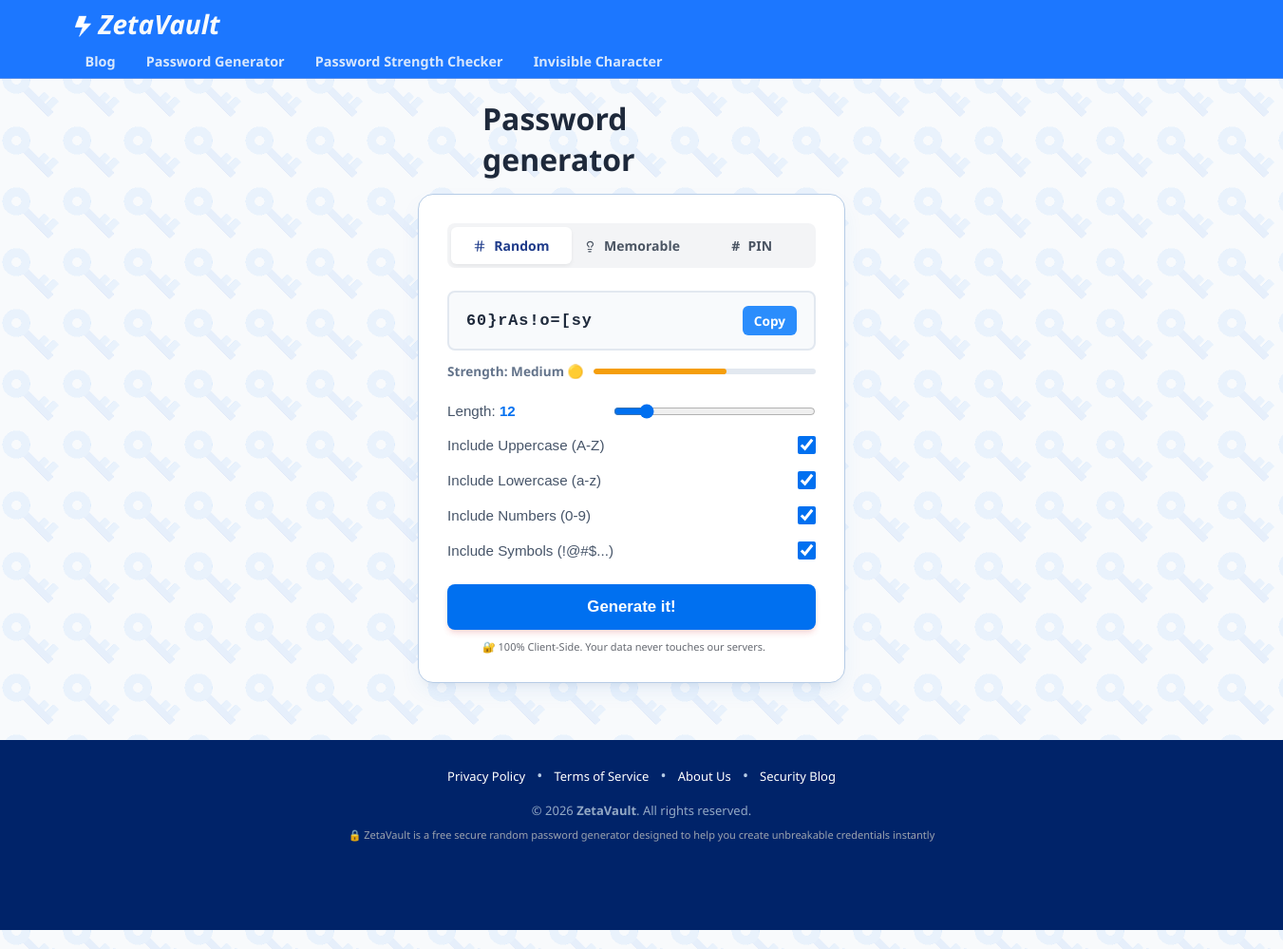
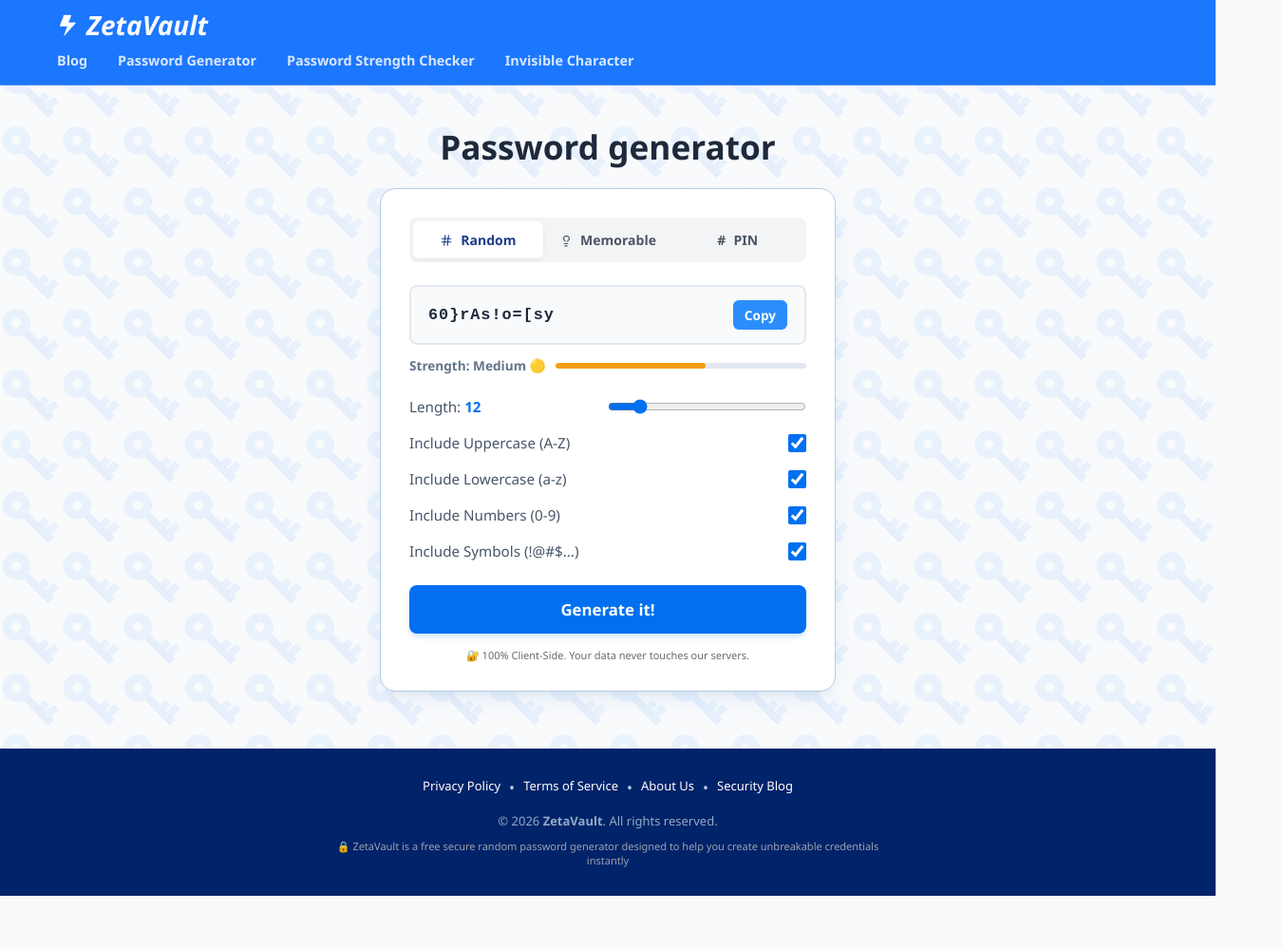
Before and after one commit to zetavaultdl/zetavault, a website: page index.html in a window 1280 px wide. Shown: the whole page at 95% size, 1351 px wide, since content can reach past the window. After the commit the page ends 943 px from the top, so only its background shows below. Drawn offline with Linux system fonts and the light colour scheme; a web font is replaced by a local one.

Commit message:
Add files via upload

```diff
--- a/index.html
+++ b/index.html
@@ -18,11 +18,12 @@
 <body>
     <header id="header">
         <div class="header-container">
-            <div class="logo-wrapper" >
-                <img src="media/icons/logo2.png" alt="ZetaPass" style="max-width: 23px; margin-top: 5px; margin-left: 0px;">
-                <h1 class="header-h1" onclick="window.location.href = 'index.html'" style="cursor: pointer;">ZetaVault</h1>
+            <div class="logo-wrapper">
+                <img src="media/icons/logo2.png" alt="ZetaPass" class="logo-img">
+                <h1 class="header-h1" onclick="window.location.href = 'index.html'">ZetaVault</h1>
             </div>
-            <nav id="header-nav" >
+            <!-- Mudado de id para class para casar com o seu CSS -->
+            <nav class="header-nav">
                 <a href="blog.html" class="nav-link">Blog</a>
                 <a href="index.html" class="nav-link">Password Generator</a>
                 <a href="checker.html" class="nav-link">Password Strength Checker</a>
@@ -30,8 +31,11 @@
             </nav>
         </div>
     </header>
-    <h1 style="margin: 20px 488px;">Password generator</h1>
-    <main class="container" style="margin-top: -5px;">
+
+    <!-- Removida a margem de 488px que quebrava o layout -->
+    <h1 class="main-title">Password generator</h1>
+
+    <main class="container">
         <div class="password-type-container">
             <button class="type-btn active" id="btn-random">
                  <svg xmlns="http://w3.org" width="14" height="14" viewBox="0 0 24 24" fill="none" stroke="currentColor" stroke-width="2" stroke-linecap="round" stroke-linejoin="round"><line x1="4" y1="9" x2="20" y2="9"></line><line x1="4" y1="15" x2="20" y2="15"></line><line x1="10" y1="3" x2="8" y2="21"></line><line x1="16" y1="3" x2="14" y2="21"></line></svg>
@@ -78,8 +82,9 @@
             </div>
         </div>
         <button class="btn-generate" id="generate-btn">Generate it!</button>
-        <p style="font-size: 11px; color: #666a72; margin: 10px 0px 0px 37px;">🔐 100% Client-Side. Your data never touches our servers.</p>
+        <p class="client-side-note">🔐 100% Client-Side. Your data never touches our servers.</p>
     </main>
+
     <footer id="footer">
          <div class="footer-links">
              <a href="privacy.html">Privacy Policy</a>
--- a/styles.css
+++ b/styles.css
@@ -5,69 +5,60 @@
     font-family: 'Segoe UI', Tahoma, Geneva, Verdana, sans-serif;
 }
 
-
 body {
     background-color: #f8fafc;
-
     background-image: url("media/background/backgroundicon1.png");
     background-repeat: repeat;
-
     background-size: 64px 64px;
-
-
-    margin: 0;
     color: #1e293b;
     min-height: 100vh;
     display: flex;
     flex-direction: column;
-    color: #1e293b;
-    min-height: 100vh;
-    padding: 20px;
+    align-items: center;
 }
 
-#header{
+#header {
     background-color: #1c77ff;
-    margin-top: -50px;
-    margin-left: -20px;
-     width: 1351px;
-     padding: 40px 20px 7px 20px;
-
-     border: 1px solid rgba(143, 161, 211, 0.5);
-     border-left: none;
-     border-right: none;
+    width: 100%;
+    padding: 12px 0 8px 0;
+    border-bottom: 1px solid rgba(143, 161, 211, 0.5);
+    display: flex;
+    justify-content: flex-start;
 }
 
-.header-container{
-    max-width: 1200px;
-    margin: 0 auto;
+.header-container {
+    width: 100%;
     display: flex;
     flex-direction: column;
     align-items: flex-start;
-    justify-content: flex-start;
-    gap: 14px;
-    width: 100%;
+    gap: 6px;
+    padding-left: 60px;
 }
 
-.logo-wrapper{
+.logo-wrapper {
      display: flex;
-     align-items:flex-start;
-     flex-direction: row;
-     justify-content: flex-start;
+     align-items: center;
+     gap: 8px;
+     cursor: pointer;
 }
 
-.header-h1{
-    margin-left: 5px;
+.logo-img {
+    max-width: 23px;
+    height: auto;
+}
+
+.header-h1 {
     color: #f8fafc;
     font-style: italic;
     font-size: 1.75rem;
     line-height: 1;
-    display: inline-block;
 }
 
 .header-nav {
     display: flex;
     align-items: center;
-    gap: 8px;
+    gap: 4px;
+    margin-left: -14px;
 }
 
 .nav-link {
@@ -91,34 +82,25 @@
     box-shadow: 0 4px 6px -1px rgba(0, 0, 0, 0.05);
 }
 
-@media (max-width: 600px) {
-    .header-container {
-        justify-content: center;
-        flex-direction: column;
-        gap: 10px;
-    }
-    .header-nav {
-        width: 100%;
-        justify-content: center;
-        flex-wrap: wrap;
-    }
-    .nav-link {
-        font-size: 0.85rem;
-        padding: 6px 10px;
-    }
+.main-title {
+    font-size: 2.2rem;
+    font-weight: 700;
+    text-align: center;
+    margin: 40px 0 20px 0;
+    color: #1e293b;
 }
 
 .container {
-    margin-top: 50px;
-    margin-left: 420px;
     background-color: #ffffff;
     padding: 30px;
     border-radius: 16px;
     box-shadow: 0 10px 25px -5px rgba(38, 117, 220, 0.1), 0 8px 10px -6px rgba(0, 0, 0, 0.05);
-    width: 100%;
-    max-width: 450px;
+    width: calc(100% - 40px);
+    max-width: 480px;
     border: 1px solid #b6cce6;
+    margin-bottom: 60px;
 }
+
 .password-type-container {
   display: flex;
   background: #f3f4f6;
@@ -178,7 +160,7 @@
     cursor: pointer;
     font-size: 0.85rem;
     font-weight: 600;
-    padding: 6px 12px 6px 12px;
+    padding: 6px 12px;
     border-radius: 6px;
     transition: all 0.2s ease-in-out;
     flex-shrink: 0;
@@ -234,23 +216,22 @@
     justify-content: space-between;
     align-items: center;
     margin-bottom: 18px;
+    gap: 10px;
 }
 
 .setting label {
     color: #475569;
-    font-family: 'Clash Display', sans-serif;
     font-size: 0.95rem;
     font-weight: 500;
 }
 
 #length-val {
     color: #0070F0;
-    font-family: 'Clash Display', sans-serif;
     font-weight: bold;
 }
 
 input[type="range"] {
-    width: 55%;
+    width: 50%;
     accent-color: #0070F0;
     cursor: pointer;
 }
@@ -260,6 +241,7 @@
     height: 19px;
     accent-color: #0070F0;
     cursor: pointer;
+    flex-shrink: 0;
 }
 
 .btn-generate {
@@ -268,43 +250,46 @@
     color: #ffffff;
     border: none;
     padding: 14px;
-    font-family: 'Clash Display', sans-serif;
     font-size: 1.05rem;
     font-weight: bold;
     border-radius: 8px;
     cursor: pointer;
     margin-top: 8px;
     transition: background 0.2s, transform 0.1s;
-    box-shadow: 0 4px 6px -1px rgba(220, 38, 38, 0.2);
+    box-shadow: 0 4px 6px -1px rgba(0, 112, 240, 0.2);
 }
 
 .btn-generate:hover {
-    background-color: #0070F0;
+    background-color: #0056b8;
 }
 
 .btn-generate:active {
     transform: scale(0.98);
 }
 
+.client-side-note {
+    font-size: 11px;
+    color: #666a72;
+    margin-top: 15px;
+    text-align: center;
+}
+
 #footer {
     background-color: #002369;
-    margin-top: 60px;
-    margin-left: -20px;
-    margin-bottom: 0;
-    padding: 24px;
-    line-height: 1.7;
-    height: 200px;
-    width: 1351px;
+    margin-top: auto;
+    width: 100%;
+    padding: 30px 20px;
     text-align: center;
     font-family: Arial, sans-serif;
-
 }
 
-
 .footer-links {
-  margin-bottom: 12px;
+  margin-bottom: 15px;
+  display: flex;
+  justify-content: center;
+  flex-wrap: wrap;
+  gap: 5px;
 }
-
 
 .footer-links a {
   color: #ffffff;
@@ -314,7 +299,6 @@
   transition: color 0.2s ease;
 }
 
-
 .footer-links a:hover {
   color: #e2e8f0;
   text-decoration: underline;
@@ -322,19 +306,49 @@
 
 .footer-links .divider {
   color: #b6cce6;
-  margin: 0 8px;
+  margin: 0 4px;
 }
-
 
 .copyright {
   font-size: 13px;
   color: #93a9c5;
-  margin: 0;
+  margin-bottom: 10px;
 }
-
 
 .security-note {
   font-size: 11px;
   color: #9ca3af;
-  margin-top: 6px;
+  max-width: 600px;
+  margin: 10px auto 0 auto;
 }
+
+@media (max-width: 768px) {
+    .header-container {
+        align-items: center;
+        text-align: center;
+        padding-left: 20px;
+        padding-right: 20px;
+    }
+
+    .header-nav {
+        margin-left: 0;
+        justify-content: center;
+        flex-wrap: wrap;
+    }
+
+    .nav-link {
+        font-size: 0.85rem;
+        padding: 6px 10px;
+    }
+
+    .container {
+        padding: 20px;
+        width: calc(100% - 24px);
+    }
+
+    .type-btn {
+        font-size: 12px;
+        padding: 8px 4px;
+        gap: 4px;
+    }
+}
```
